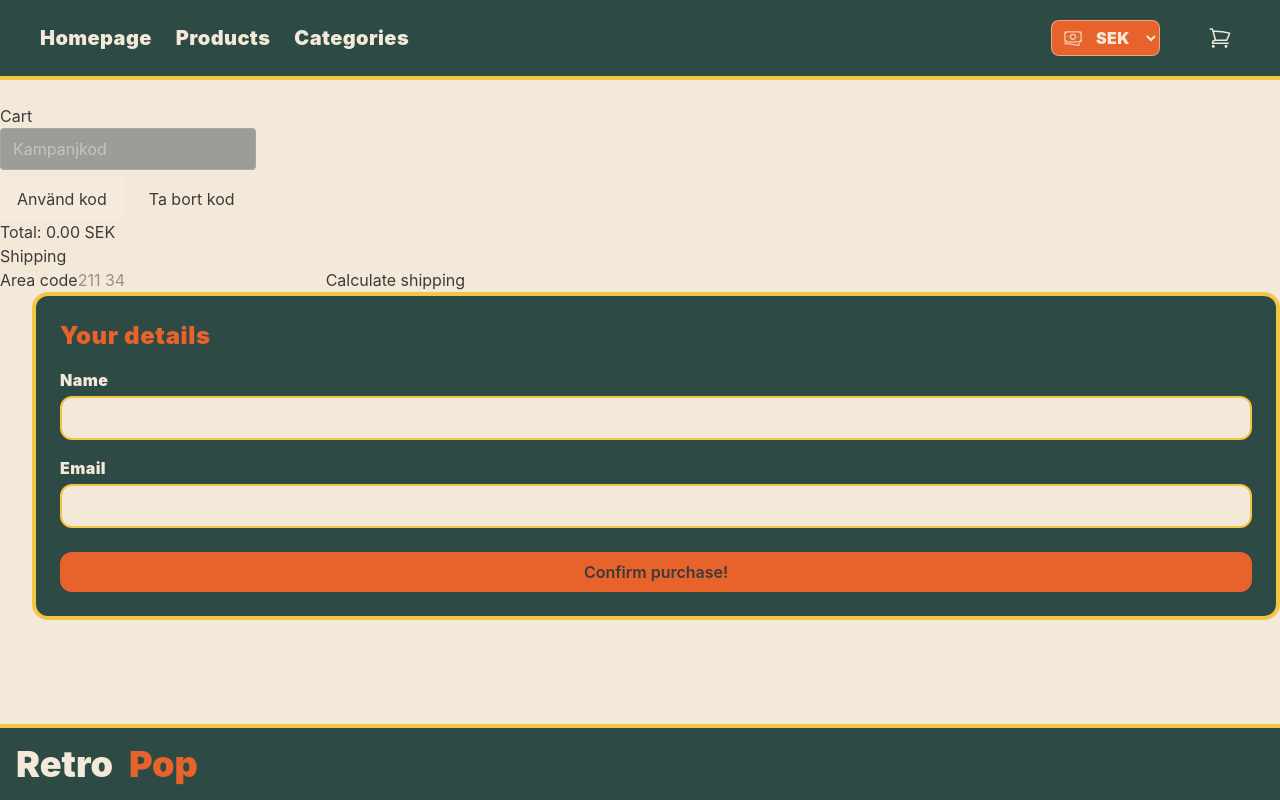
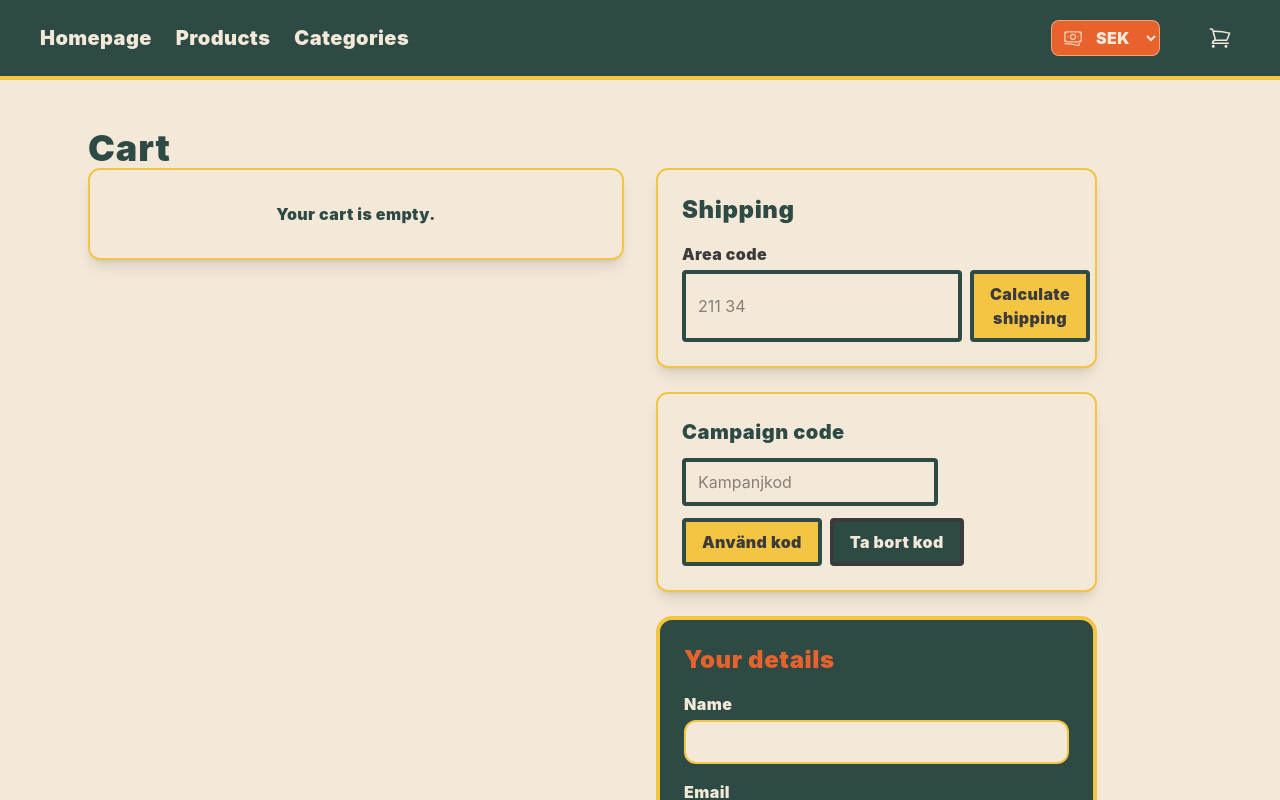
Before and after one commit to SaliSammoArtin/RetroPop-website, a React (Vite) app: page /cart in a window 1280 px wide. Shown: the top 800 px of the page. Built offline with nearby package versions, Linux system fonts and the light colour scheme.

Commit message:
Enhance styling and layout for various components, update product details in database.

```diff
--- a/database.json
+++ b/database.json
@@ -68,8 +68,8 @@
     },
     {
       "id": "7",
-      "name": "Bok",
-      "price": 199,
+      "name": "JavaScript for dummies",
+      "price": 1261.5,
       "stock": 25,
       "taxCategory": "BOCKER"
     },
--- a/src/components/CampaignCodeField.jsx
+++ b/src/components/CampaignCodeField.jsx
@@ -1,16 +1,15 @@
-import { useEffect, useState } from 'react';
-import { useCart } from '../context/CartContext';
-import Modules from '../modules/moduleMaker.js';
+import { useEffect, useState } from "react";
+import { useCart } from "../context/CartContext";
+import Modules from "../modules/moduleMaker.js";
 
 // Tar emot onDiscountApplied som prop, en funktion FÖRÄLDERN (Cart.jsx)
 // skickar in, så den kan få veta om resultatet, inte bara denna komponent.
 export default function CampaignCodeField({ onDiscountApplied }) {
-
   // Hämtar den RIKTIGA varukorgen, delad via CartContext
   const { cartItems } = useCart();
 
   // Håller koll på vad kunden skriver i fältet
-  const [campaignCode, setCampaignCode] = useState('');
+  const [campaignCode, setCampaignCode] = useState("");
 
   // Håller resultatet EFTER att modulen räknat ut rabatten
   const [discountResult, setDiscountResult] = useState(null);
@@ -21,15 +20,14 @@ export default function CampaignCodeField({ onDiscountApplied }) {
   useEffect(() => {
     if (cartItems.length === 0) {
       setDiscountResult(null);
-      setCampaignCode('');
-      onDiscountApplied(null)
+      setCampaignCode("");
+      onDiscountApplied(null);
     } else if (campaignCode) {
       applyCampaignCode();
     }
   }, [cartItems]);
 
   async function applyCampaignCode() {
-
     // Anropar modulen (via moduleMaker) med koden och den riktiga varukorgen
     const result = await Modules.CampaignModule.run({
       campaignCode: campaignCode,
@@ -40,26 +38,37 @@ export default function CampaignCodeField({ onDiscountApplied }) {
   }
 
   return (
-  <div className="flex flex-col gap-2">
+    <div className="bg-retro-cream-bg border-2 border-retro-yellow-highlight rounded-xl shadow-lg p-6 flex flex-col gap-3">
+      <h2 className="text-xl font-black tracking-wide text-retro-green-text">
+        Campaign code
+      </h2>
       <input
         value={campaignCode}
         onChange={(e) => setCampaignCode(e.target.value)}
         placeholder="Kampanjkod"
-      className="bg-slate-800/40 border border-white/10 rounded px-3 py-2 text-white placeholder-white/40 w-64"
+        className="bg-retro-cream-bg border-4 border-retro-green-text rounded px-3 py-2 placeholder-retro-dark-text/60 w-full sm:w-64"
       />
       <div className="flex gap-2">
         <button
           onClick={applyCampaignCode}
-        className="bg-white/10 hover:bg-white/20 border border-white/10 rounded px-4 py-2 transition-colors">
+          className="bg-retro-yellow-highlight hover:bg-retro-orange-bg border-4 border-retro-green-text rounded px-4 py-2 font-black tracking-wide transition-colors">
           Använd kod
         </button>
         <button
-        onClick={() => { setDiscountResult(null); setCampaignCode(''); onDiscountApplied(null); }}
-        className="hover:text-red-400 border border-white/10 rounded px-4 py-2 transition-colors">
+          onClick={() => {
+            setDiscountResult(null);
+            setCampaignCode("");
+            onDiscountApplied(null);
+          }}
+          className="border-4 bg-retro-green-text text-retro-cream-bg border-retro-dark-text hover:bg-red-600 rounded px-4 py-2 font-black tracking-wide transition-colors">
           Ta bort kod
         </button>
       </div>
-    {discountResult && <p className="text-green-400">Rabatt: {discountResult.discountAmount} kr</p>}
+      {discountResult && (
+        <p className="font-black tracking-wide text-retro-green-text">
+          Rabatt: {discountResult.discountAmount} kr
+        </p>
+      )}
     </div>
   );
 }
--- a/src/components/CheckoutItems.jsx
+++ b/src/components/CheckoutItems.jsx
@@ -9,7 +9,7 @@ export default function CartItems({ items }) {
     currency,
   );
   return (
-    <div className=" bg-retro-cream-bg text-retro-green-text border-2 border-retro-yellow-highlight rounded-xl shadow-lg max-w-2xl flex flex-col sm:flex-row sm:justify-between p-4 sm:p-8 m-4 font-black tracking-wide">
+    <div className="bg-retro-cream-bg text-retro-green-text border-2 border-retro-yellow-highlight rounded-xl shadow-lg max-w-2xl flex flex-col sm:flex-row sm:justify-between p-4 sm:p-8 m-4 font-black tracking-wide">
       <div className=" flex-1 ">
         <p className="text-2xl">{items.name}</p>
         <p>Quantity: {items.quantity}</p>
--- a/src/components/CustomerInfoForm.jsx
+++ b/src/components/CustomerInfoForm.jsx
@@ -6,7 +6,7 @@ export default function CustomerInfoForm({
   sendButtonLabel = "Continue",
 }) {
   return (
-    <div className="bg-retro-green-text rounded-2xl border-4 border-retro-yellow-highlight p-6">
+    <div className="bg-retro-green-text text-retro-cream-bg rounded-2xl border-4 border-retro-yellow-highlight p-6">
       <h2 className="text-2xl font-black tracking-wide text-retro-orange-bg mb-4">
         Your details
       </h2>
--- a/src/components/ShippingQuotes.jsx
+++ b/src/components/ShippingQuotes.jsx
@@ -15,7 +15,7 @@ export default function ShippingQuotes() {
 
       const result = await service.run(
         { destination: areaCode },
-        { cart: cartItems }
+        { cart: cartItems },
       );
 
       setQuotes(result);
@@ -26,42 +26,52 @@ export default function ShippingQuotes() {
   }
 
   return (
-    <div>
-      <h2>Shipping</h2>
+    <div className="bg-retro-cream-bg border-2 border-retro-yellow-highlight rounded-xl shadow-lg p-6">
+      <h2 className="text-2xl font-black tracking-wide text-retro-green-text mb-4">
+        Shipping
+      </h2>
 
-      <label>Area code</label>
+      <label className="block font-black tracking-wide text-retro-dark-text mb-1">
+        Area code
+      </label>
+      <div className="flex flex-col sm:flex-row gap-2">
         <input
           type="text"
           value={areaCode}
           onChange={(e) => setAreaCode(e.target.value)}
           placeholder="211 34"
+          className="bg-retro-cream-bg border-4 border-retro-green-text text-retro-dark-text rounded px-3 py-2 placeholder-retro-dark-text/60 flex-1"
         />
-
-      <button onClick={calculateShipping}>
+        <button
+          onClick={calculateShipping}
+          className="bg-retro-yellow-highlight hover:bg-retro-orange-bg border-4 border-retro-green-text rounded px-4 py-2 font-black tracking-wide transition-colors">
           Calculate shipping
         </button>
+      </div>
 
       {quotes.length > 0 && (
-        <div>
-          <h3>Choose shipping</h3>
+        <div className="mt-4">
+          <h3 className="font-black tracking-wide text-retro-green-text mb-2">
+            Choose shipping
+          </h3>
 
+          <div className="flex flex-col gap-2">
             {quotes.map((quote) => (
               <label
                 key={quote.carrier}
-              style={{ display: "block", margin: "8px 0" }}
-            >
+                className="flex items-center gap-2 text-retro-dark-text">
                 <input
                   type="radio"
                   name="shipping"
                   value={quote.carrier}
                   checked={selectedCarrier === quote.carrier}
                   onChange={(e) => setSelectedCarrier(e.target.value)}
+                  className="accent-retro-orange-bg"
                 />
-
-              {" "}
                 {quote.carrier} – {quote.price} kr
               </label>
             ))}
+          </div>
         </div>
       )}
     </div>
--- a/src/pages/Cart.jsx
+++ b/src/pages/Cart.jsx
@@ -47,22 +47,44 @@ export default function Cart() {
   }
 
   return (
-    <div>
-      <h1>Cart</h1>
+    <div className="max-w-6xl mx-auto p-6">
+      <h1 className="text-3xl sm:text-4xl font-black tracking-wide text-retro-green-text ">
+        Cart
+      </h1>
 
-      {cartItems.map((item) => (
-        <CartItems key={item.id} items={item} />
-      ))}
-      <CampaignCodeField onDiscountApplied={setDiscountResult} />
-      <h2>Total: {loading ? "..." : `${finalTotal.toFixed(2)} ${currency}`}</h2>
+      <div className="grid grid-cols-1 lg:grid-cols-12 gap-8">
+        <div className="lg:col-span-6 flex flex-col gap-4 ">
+          {cartItems.length === 0 ?
+            <p className="bg-retro-cream-bg text-retro-green-text border-2 border-retro-yellow-highlight rounded-xl shadow-lg p-8 font-black tracking-wide text-center">
+              Your cart is empty.
+            </p>
+          : cartItems.map((item) => <CartItems key={item.id} items={item} />)}
 
-      <ShippingQuotes />
+          {cartItems.length > 0 && (
+            <div className="fixed bottom-4 right-4 sm:right-6 z-50 bg-retro-green-text text-retro-cream-bg rounded-xl border-3 border-retro-yellow-highlight p-3 sm:p-4 flex flex-col items-end shadow-2xl">
+              {discountResult && (
+                <p className="text-sm font-medium">
+                  Discount: -{discountResult.discountAmount.toFixed(2)}{" "}
+                  {currency}
+                </p>
+              )}
+              <p className="text-2xl font-black tracking-wide text-retro-orange-bg">
+                {loading ? "..." : `${finalTotal.toFixed(2)} ${currency}`}
+              </p>
+            </div>
+          )}
+        </div>
 
-      <div className="md:col-start-8 md:col-span-5 md:ml-8">
-        <CustomerInfoForm
-          onSubmit={handleOrderSubmit}
-          sendButtonLabel="Confirm purchase!"
-        />
+        <div className="lg:col-span-5 flex flex-col gap-6  rounded-2xl">
+          <ShippingQuotes />
+
+          <CampaignCodeField onDiscountApplied={setDiscountResult} />
+
+          <CustomerInfoForm
+            onSubmit={handleOrderSubmit}
+            sendButtonLabel="Confirm purchase!"
+          />
+        </div>
       </div>
     </div>
   );
```
Lines whose indentation alone changed are shown as unchanged.
